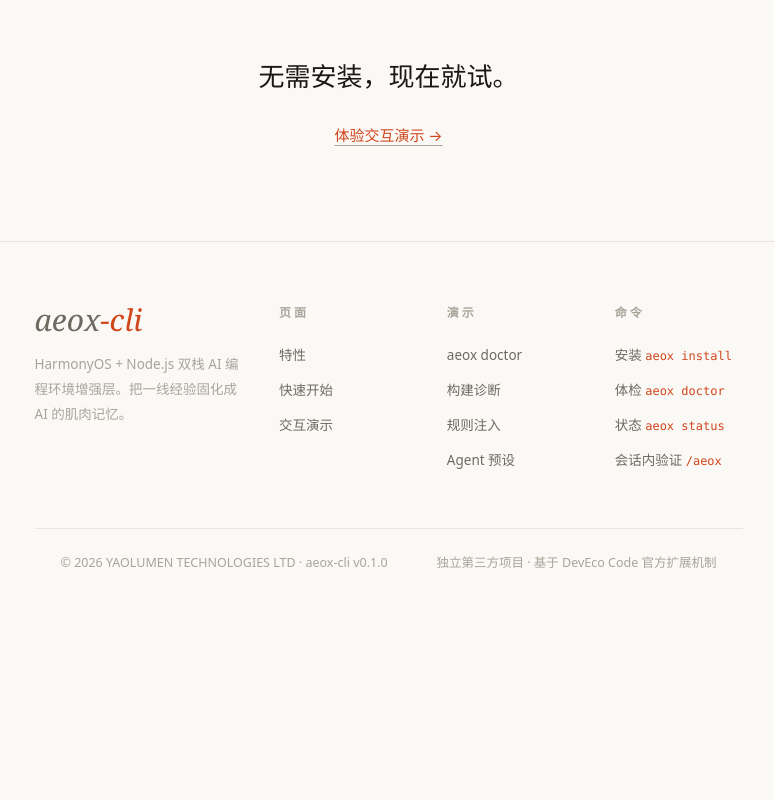
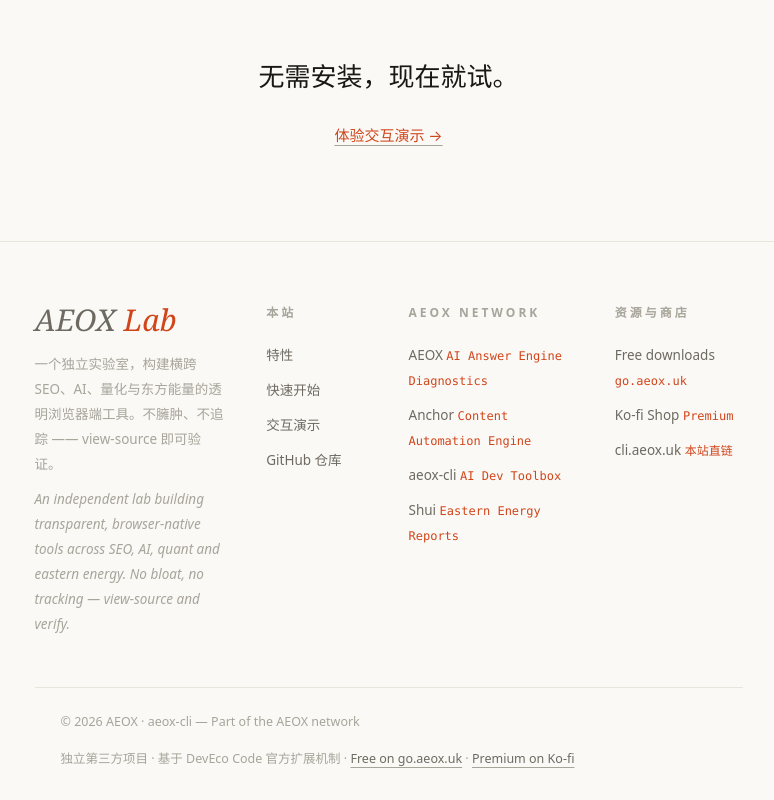
Before and after one commit to yaolumen/aeox-cli, a website: page site/index.html in a window 1280 px wide. Shown: the part 3539-4339 px from the top of the page, without its empty margins (244-1018 px from the left). Before the commit the page ends 4143 px from the top, so only its background shows below. Drawn offline with Linux system fonts and the light colour scheme.

Commit message:
Adopt AEOX family master footer spec (4-col grid + brand loop) on cli.aeox.uk site

```diff
--- a/site/index.html
+++ b/site/index.html
@@ -4,6 +4,9 @@
 <meta charset="UTF-8">
 <meta name="viewport" content="width=device-width, initial-scale=1.0">
 <title>aeox-cli — HarmonyOS + Node.js 双栈 AI 编程增强层</title>
+<script type="application/ld+json">
+{"@context":"https://schema.org","@type":"SoftwareApplication","name":"aeox-cli","applicationCategory":"DeveloperApplication","operatingSystem":"Windows","url":"https://cli.aeox.uk/","publisher":{"@type":"Organization","name":"AEOX","url":"https://aeox.uk/"}}
+</script>
 <style>
 :root {
   --paper: #faf9f6; --ink: #1a1815; --ink-2: #6e6a61; --ink-3: #a8a49a;
@@ -79,7 +82,7 @@
 .foot-cta .l { display: inline-block; margin-top: 22px; font-size: 15px; color: var(--accent); }
 
 footer { border-top: 1px solid #e8e5dd; padding: 60px 0 0; font-size: 14px; color: var(--ink-2); }
-.foot-grid { display: grid; grid-template-columns: 1.6fr 1fr 1fr 1fr; gap: 40px; padding-bottom: 50px; }
+.foot-grid { display: grid; grid-template-columns: 1.5fr .8fr 1.3fr 1fr; gap: 40px; padding-bottom: 50px; }
 @media (max-width: 720px) { .foot-grid { grid-template-columns: 1fr 1fr; } }
 .foot-logo { font-family: var(--serif); font-size: 30px; font-style: italic; line-height: 1.2; }
 .foot-logo em { color: var(--accent); }
@@ -92,6 +95,8 @@
 footer li i { font-family: var(--mono); font-style: normal; font-size: 12px; color: var(--accent); }
 .foot-bar { border-top: 1px solid #e8e5dd; padding: 22px 0 30px; display: flex; justify-content: space-between; gap: 14px; flex-wrap: wrap; font-size: 12.5px; color: var(--ink-3); }
 .foot-bar .wrap { display: flex; justify-content: space-between; gap: 14px; flex-wrap: wrap; width: 100%; }
+.foot-bar a { color: var(--ink-2); }
+.foot-bar a:hover { color: var(--accent); }
 </style>
 </head>
 <body>
@@ -246,40 +251,41 @@
   <div class="wrap">
     <div class="foot-grid">
       <div>
-        <p class="foot-logo">aeox<em>-cli</em></p>
-        <p class="foot-desc">HarmonyOS + Node.js 双栈 AI 编程环境增强层。把一线经验固化成 AI 的肌肉记忆。</p>
+        <p class="foot-logo">AEOX <em>Lab</em></p>
+        <p class="foot-desc">一个独立实验室，构建横跨 SEO、AI、量化与东方能量的透明浏览器端工具。不臃肿、不追踪 —— view-source 即可验证。</p>
+        <p class="foot-desc" style="margin-top:10px; font-style:italic">An independent lab building transparent, browser-native tools across SEO, AI, quant and eastern energy. No bloat, no tracking — view-source and verify.</p>
       </div>
       <div>
-        <h4>页面</h4>
+        <h4>本站</h4>
         <ul>
           <li><a href="#features">特性</a></li>
           <li><a href="#quickstart">快速开始</a></li>
           <li><a href="#demos">交互演示</a></li>
+          <li><a href="https://github.com/yaolumen/aeox-cli" target="_blank" rel="noopener">GitHub 仓库</a></li>
         </ul>
       </div>
       <div>
-        <h4>演示</h4>
+        <h4>AEOX Network</h4>
         <ul>
-          <li><a href="demo-doctor.html">aeox doctor</a></li>
-          <li><a href="demo-diagnostics.html">构建诊断</a></li>
-          <li><a href="demo-rules.html">规则注入</a></li>
-          <li><a href="demo-agents.html">Agent 预设</a></li>
+          <li><a href="https://aeox.uk/" target="_blank" rel="noopener">AEOX</a> <i>AI Answer Engine Diagnostics</i></li>
+          <li><a href="https://anchor.aeox.uk/" target="_blank" rel="noopener">Anchor</a> <i>Content Automation Engine</i></li>
+          <li><a href="https://cli.aeox.uk/">aeox-cli</a> <i>AI Dev Toolbox</i></li>
+          <li><a href="https://shui.aeox.uk/" target="_blank" rel="noopener">Shui</a> <i>Eastern Energy Reports</i></li>
         </ul>
       </div>
       <div>
-        <h4>命令</h4>
+        <h4>资源与商店</h4>
         <ul>
-          <li><a href="#quickstart">安装 <i>aeox install</i></a></li>
-          <li><a href="#quickstart">体检 <i>aeox doctor</i></a></li>
-          <li><a href="#quickstart">状态 <i>aeox status</i></a></li>
-          <li><a href="#quickstart">会话内验证 <i>/aeox</i></a></li>
+          <li><a href="https://go.aeox.uk/" target="_blank" rel="noopener">Free downloads</a> <i>go.aeox.uk</i></li>
+          <li><a href="https://ko-fi.com/yourname" target="_blank" rel="noopener">Ko-fi Shop</a> <i>Premium</i></li>
+          <li><a href="https://cli.aeox.uk/">cli.aeox.uk</a> <i>本站直链</i></li>
         </ul>
       </div>
     </div>
     <div class="foot-bar">
       <div class="wrap">
-        <span>© 2026 YAOLUMEN TECHNOLOGIES LTD · aeox-cli v0.1.0</span>
-        <span>独立第三方项目 · 基于 DevEco Code 官方扩展机制</span>
+        <span>© 2026 AEOX · aeox-cli — Part of the AEOX network</span>
+        <span>独立第三方项目 · 基于 DevEco Code 官方扩展机制 · <a href="https://go.aeox.uk/" target="_blank" rel="noopener">Free on go.aeox.uk</a> · <a href="https://ko-fi.com/yourname" target="_blank" rel="noopener">Premium on Ko-fi</a></span>
       </div>
     </div>
   </div>
```
Also changed, not shown: site/demo-agents.html (+1 -1 lines), site/demo-diagnostics.html (+1 -1 lines), site/demo-doctor.html (+1 -1 lines), site/demo-rules.html (+1 -1 lines).
